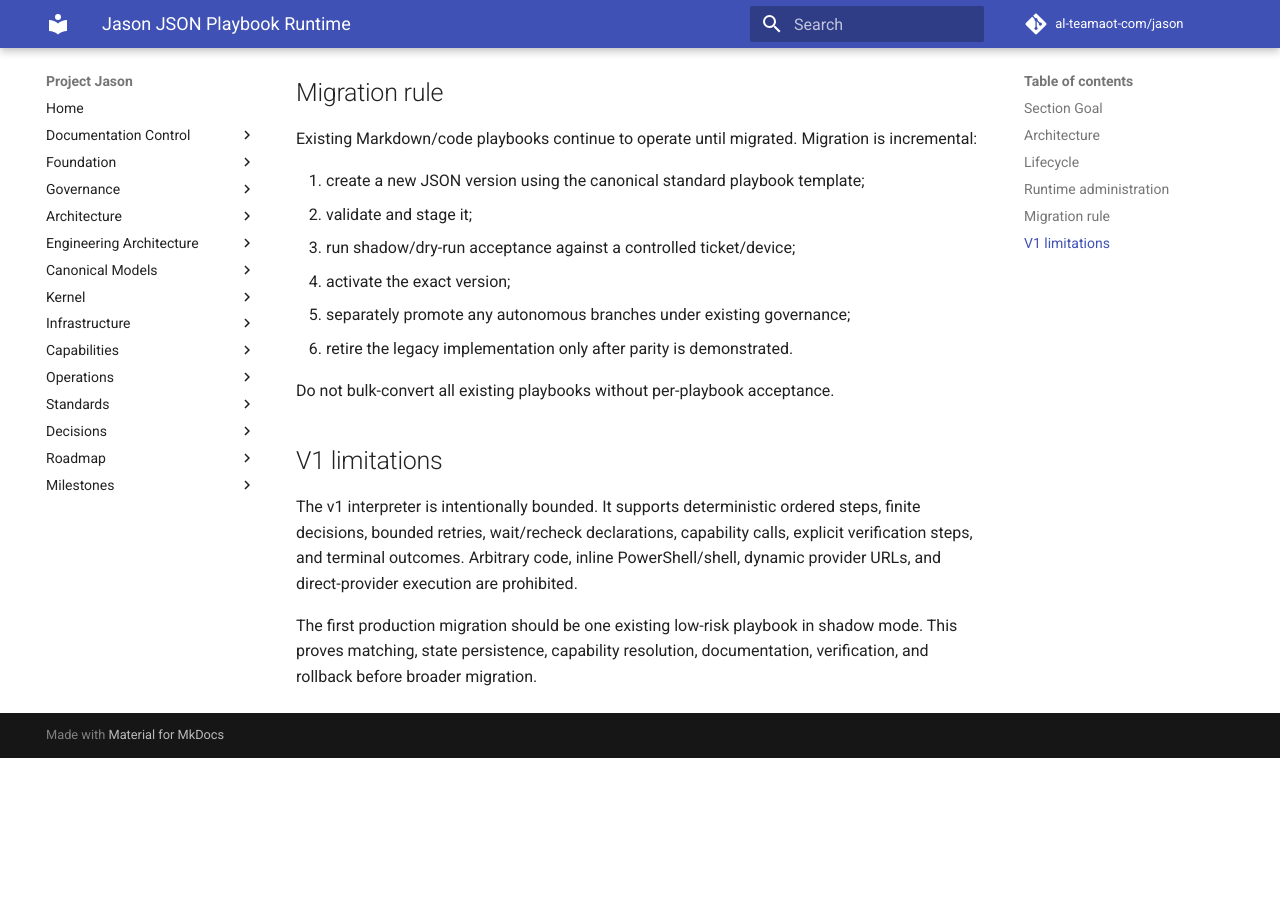
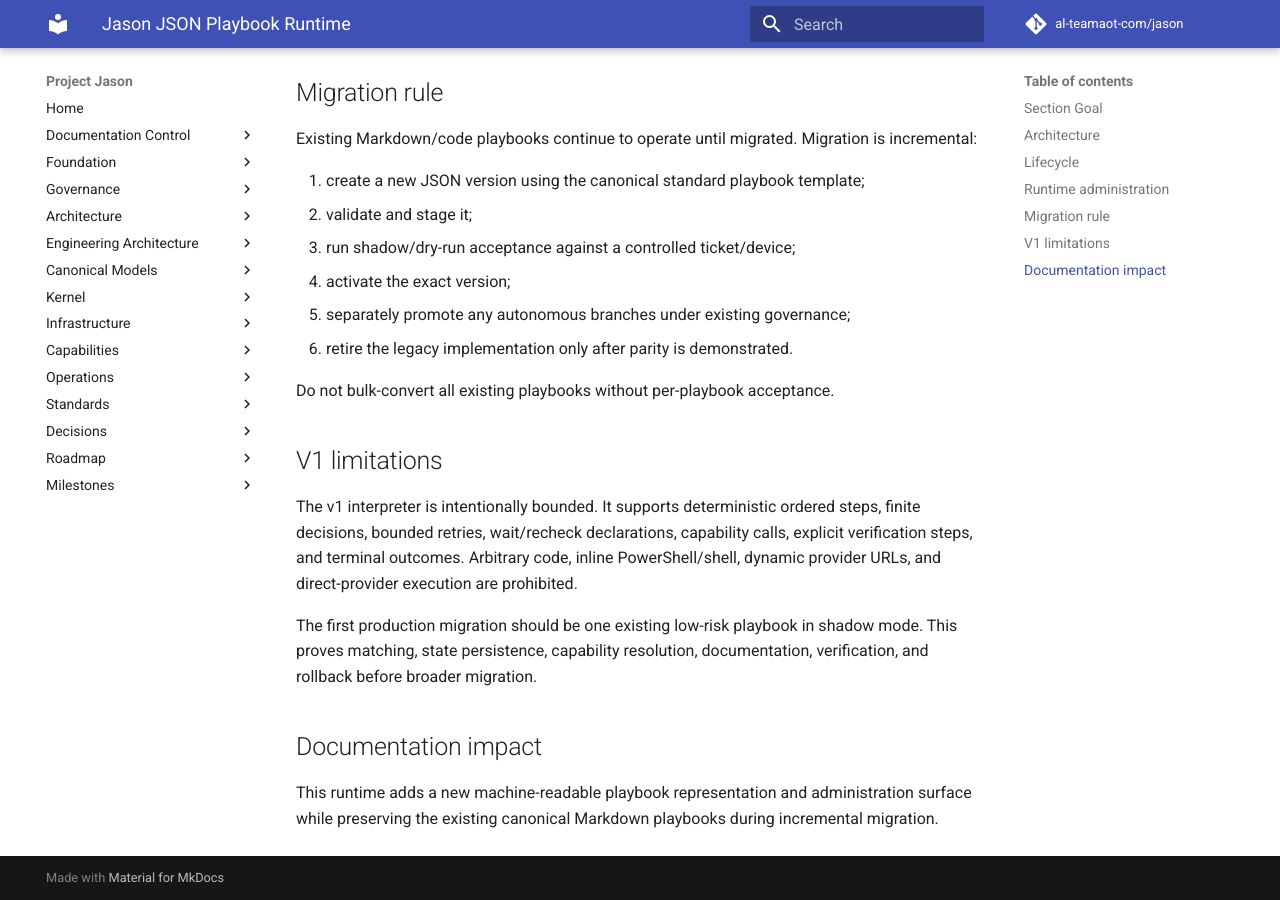
Before and after one commit to al-teamaot-com/jason, an MkDocs documentation site: the page built from docs/playbooks/Jason-JSON-Playbook-Runtime.md, in a window 1280 px wide and 900 px high, scrolled down 1220 px. Built offline with MkDocs 1.6.1 and Material for MkDocs 9.7.7, drawn with Linux system fonts in a browser that asks for light colours; comment, search, counter and statistics services are not loaded; before the commit the page ends 1978 px from its top, so only the background shows below that.

Commit message:
Record JSON playbook documentation impact

```diff
--- a/docs/playbooks/Jason-JSON-Playbook-Runtime.md
+++ b/docs/playbooks/Jason-JSON-Playbook-Runtime.md
@@ -62,3 +62,7 @@ Do not bulk-convert all existing playbooks without per-playbook acceptance.
 The v1 interpreter is intentionally bounded. It supports deterministic ordered steps, finite decisions, bounded retries, wait/recheck declarations, capability calls, explicit verification steps, and terminal outcomes. Arbitrary code, inline PowerShell/shell, dynamic provider URLs, and direct-provider execution are prohibited.
 
 The first production migration should be one existing low-risk playbook in shadow mode. This proves matching, state persistence, capability resolution, documentation, verification, and rollback before broader migration.
+
+## Documentation impact
+
+This runtime adds a new machine-readable playbook representation and administration surface while preserving the existing canonical Markdown playbooks during incremental migration.
```
